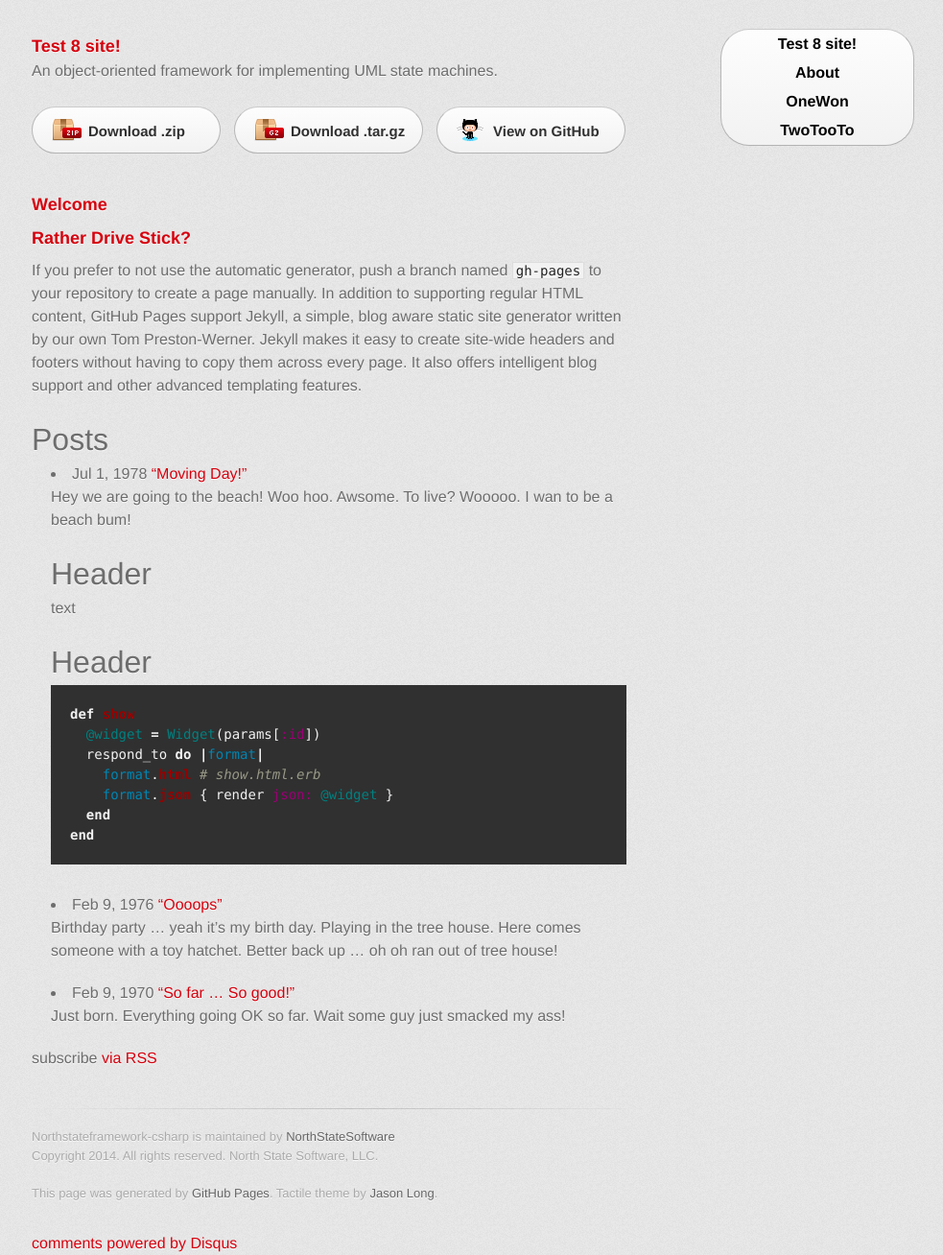
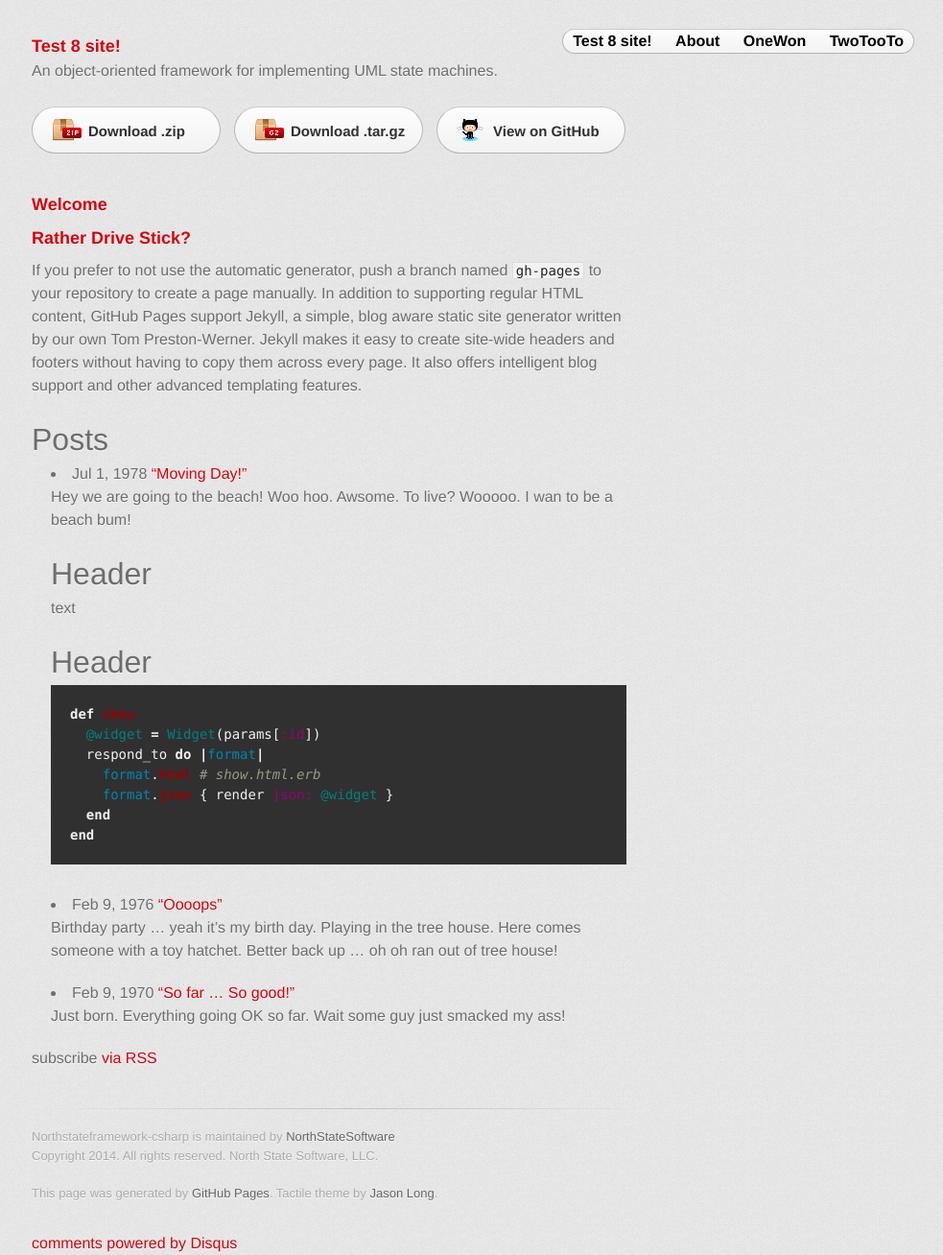
Before and after one commit to jrivenbark/Test8, a Jekyll site: the page built from index.html, in a window 1280 px wide. Shown: the whole page at 96% size, without its empty margins (297-1280 px from the left). Built offline with Jekyll 4.4.1, drawn with Linux system fonts in a browser that asks for light colours; some web fonts are replaced; comment, search, counter and statistics services are not loaded.

Commit message:
Text 8: By Changed floating block orientation
By removing the “block” for the items and removing the width callout
for the nav menu the block goes from vertical to horizontal.

```diff
--- a/stylesheets/stylesheet.css
+++ b/stylesheets/stylesheet.css
@@ -389,7 +389,6 @@ footer a:hover {
     -webkit-border-radius: 30px;
     -moz-border-radius: 30px;
     border-radius: 30px;
-    width: 200px;
 	border-top: solid 1px #cbcbcb;
 	border-left: solid 1px #b7b7b7;
 	border-right: solid 1px #b7b7b7;
@@ -423,7 +422,6 @@ footer a:hover {
   .site-nav:hover .trigger { display: block; }
 
   .site-nav .page-link {
-    display: block;
     text-align: center;
     line-height: 1.25;
     padding: 5px 10px;
```
